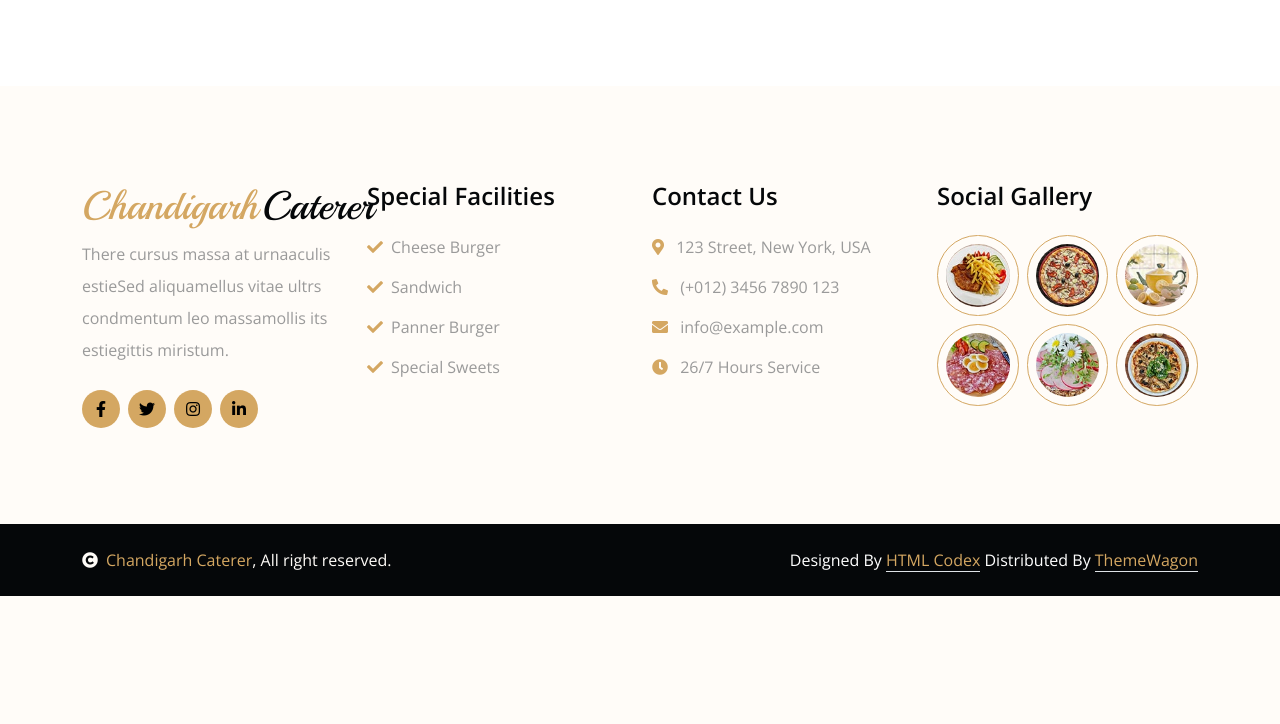
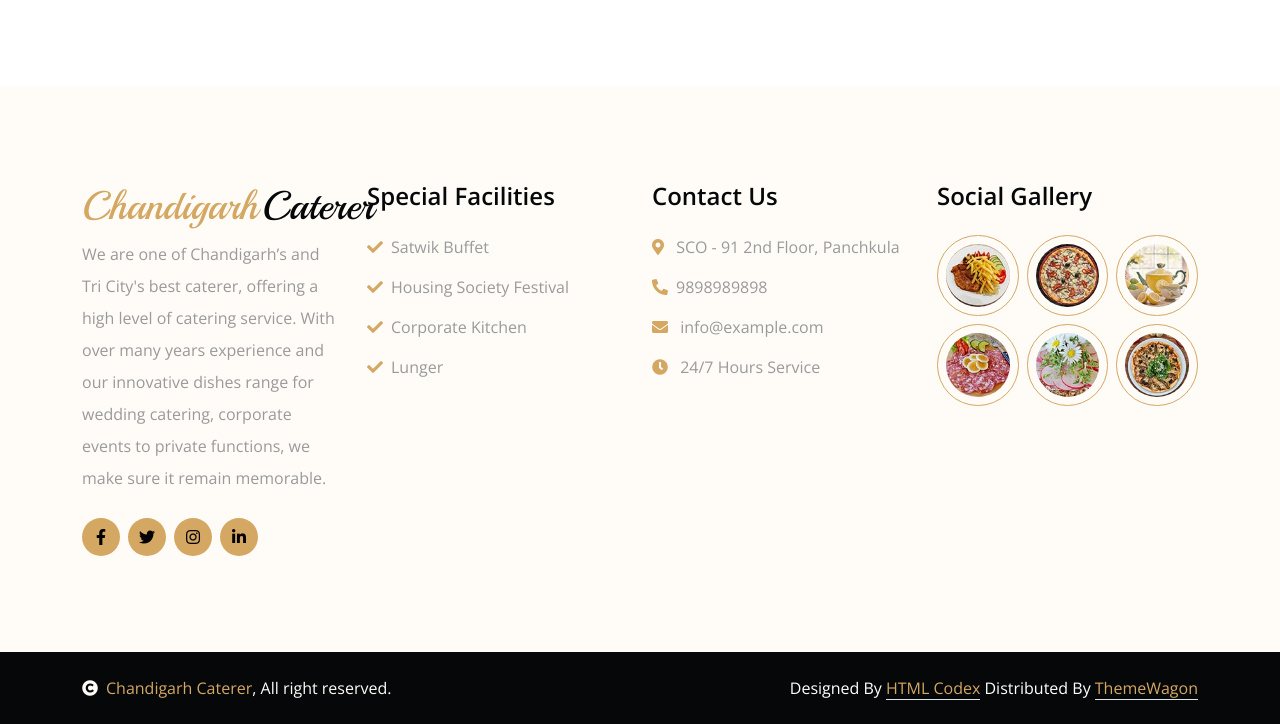
Before and after one commit to devzila/caterer.in, a PHP site: page /404.php in a window 1280 px wide. Shown: the part 709-1433 px from the top of the page. Before the commit the page ends 1305 px from the top, so only its background shows below. Run offline with PHP 8.4, Linux system fonts and the light colour scheme; some libraries are stand-ins or nearby versions.

Commit message:
common nav

```diff
--- a/inc/footer.php
+++ b/inc/footer.php
@@ -11,8 +11,7 @@
                 Chandigarh<span class="text-dark">Caterer</span>
               </h1>
               <p class="lh-lg mb-4">
-                There cursus massa at urnaaculis estieSed aliquamellus vitae
-                ultrs condmentum leo massamollis its estiegittis miristum.
+                We are one of Chandigarh’s and Tri City's best caterer, offering a high level of catering service. With over many years experience and our innovative dishes range for wedding catering, corporate events to private functions, we make sure it remain memorable.
               </p>
               <div class="footer-icon d-flex">
                 <a
@@ -41,17 +40,16 @@
               <h4 class="mb-4">Special Facilities</h4>
               <div class="d-flex flex-column align-items-start">
                 <a class="text-body mb-3" href=""
-                  ><i class="fa fa-check text-primary me-2"></i>Cheese Burger</a
+                  ><i class="fa fa-check text-primary me-2"></i>Satwik Buffet</a
                 >
                 <a class="text-body mb-3" href=""
-                  ><i class="fa fa-check text-primary me-2"></i>Sandwich</a
+                  ><i class="fa fa-check text-primary me-2"></i>Housing Society Festival</a
                 >
                 <a class="text-body mb-3" href=""
-                  ><i class="fa fa-check text-primary me-2"></i>Panner Burger</a
+                  ><i class="fa fa-check text-primary me-2"></i>Corporate Kitchen</a
                 >
                 <a class="text-body mb-3" href=""
-                  ><i class="fa fa-check text-primary me-2"></i>Special
-                  Sweets</a
+                  ><i class="fa fa-check text-primary me-2"></i>Lunger</a
                 >
               </div>
             </div>
@@ -61,19 +59,18 @@
               <h4 class="mb-4">Contact Us</h4>
               <div class="d-flex flex-column align-items-start">
                 <p>
-                  <i class="fa fa-map-marker-alt text-primary me-2"></i> 123
-                  Street, New York, USA
+                  <i class="fa fa-map-marker-alt text-primary me-2"></i> SCO - 91
+                  2nd Floor, Panchkula
                 </p>
                 <p>
-                  <i class="fa fa-phone-alt text-primary me-2"></i> (+012) 3456
-                  7890 123
+                  <i class="fa fa-phone-alt text-primary me-2"></i>9898989898
                 </p>
                 <p>
                   <i class="fas fa-envelope text-primary me-2"></i>
                   info@example.com
                 </p>
                 <p>
-                  <i class="fa fa-clock text-primary me-2"></i> 26/7 Hours
+                  <i class="fa fa-clock text-primary me-2"></i> 24/7 Hours
                   Service
                 </p>
               </div>
```
